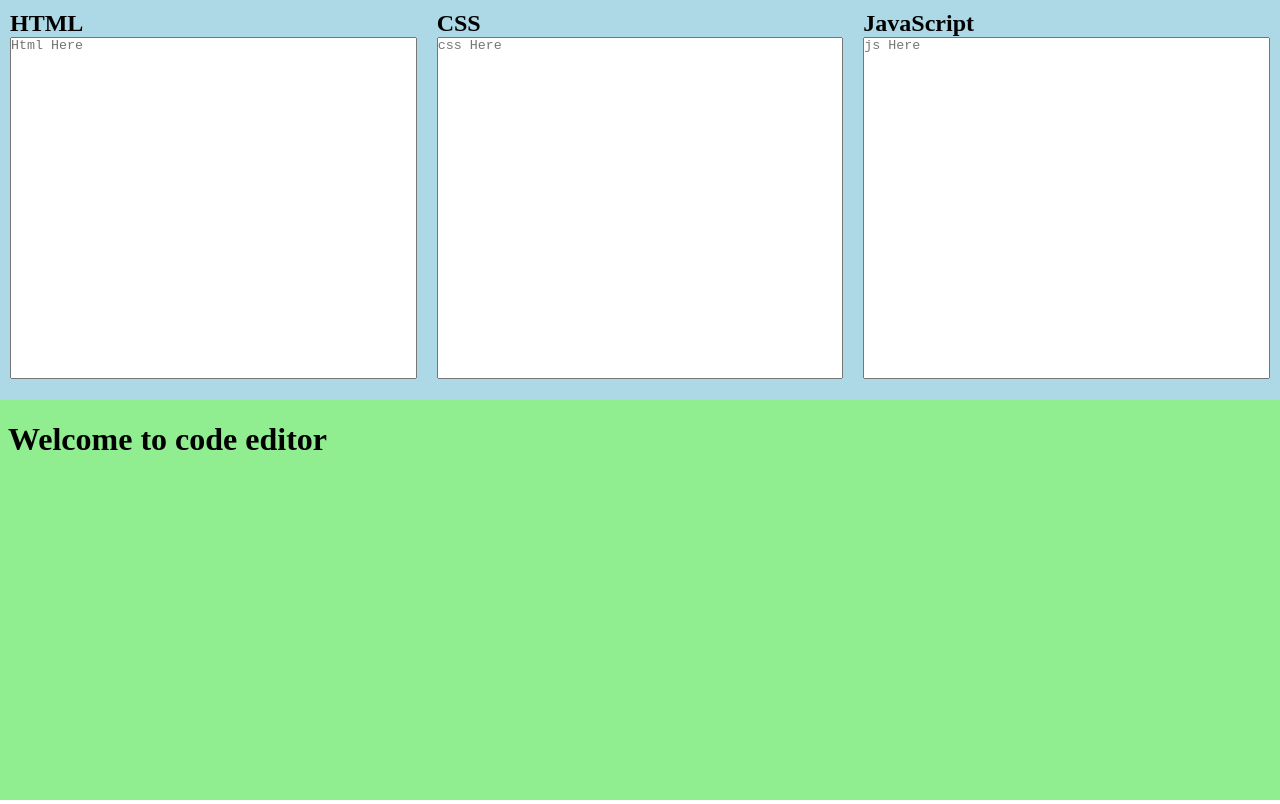
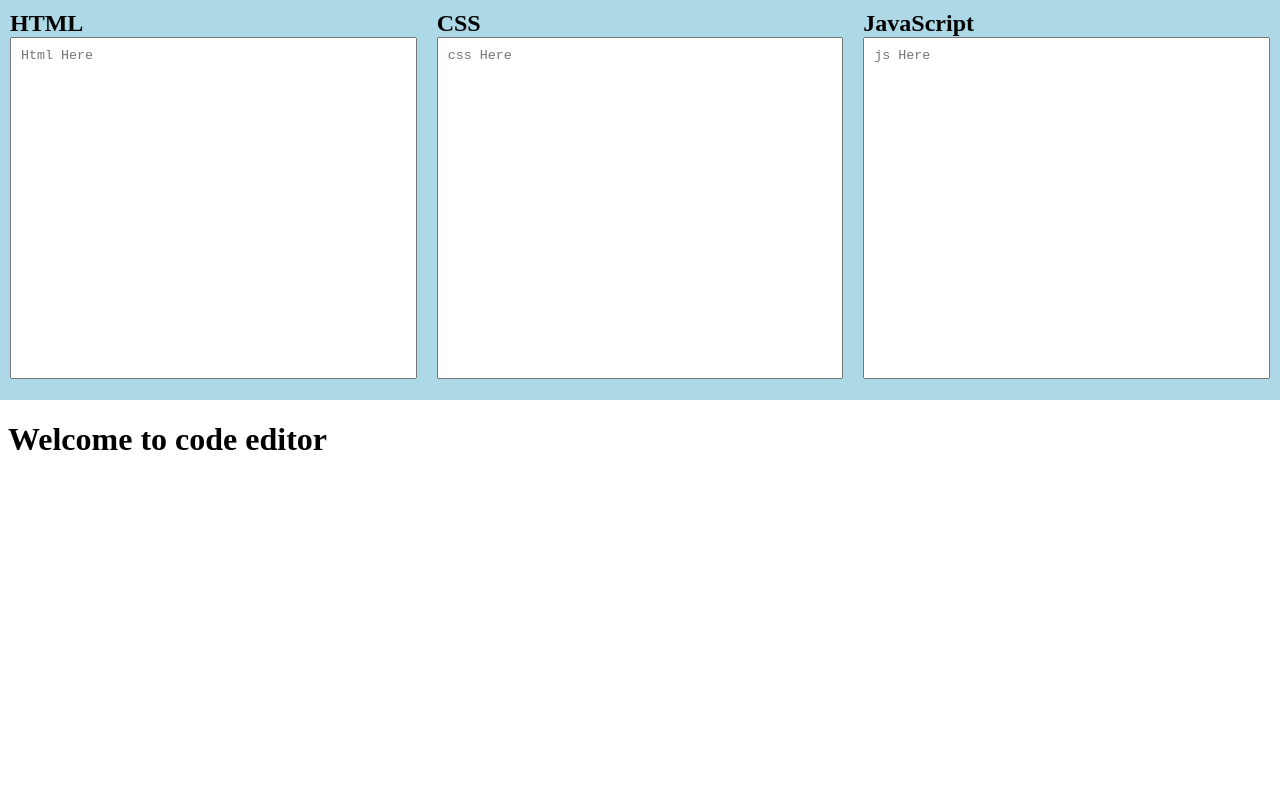
Before and after one commit to jagdishdev32/code-editor, a plain HTML site: page index.html in a window 1280 px wide. Drawn offline with Linux system fonts and the light colour scheme.

Commit message:
Fixed default html and bottom-page background color

```diff
--- a/script.js
+++ b/script.js
@@ -30,6 +30,7 @@ jsEle.oninput = () => {
 function setIframeContent(iframe, { html, css, js }) {
   if (!html || html === "") {
     html = initialHtml;
+    htmlEle.placeholder = html;
   }
 
   const source = `
--- a/style.css
+++ b/style.css
@@ -29,11 +29,12 @@
   width: 100%;
   height: 90%;
   resize: none;
+  padding: 10px;
 }
 
 .bottom-pane {
   flex: 1;
-  background-color: lightgreen;
+  /* background-color: lightgreen; */
   height: 50vh;
 }
 #iframe-ele {
```
